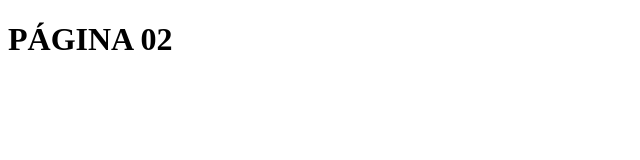
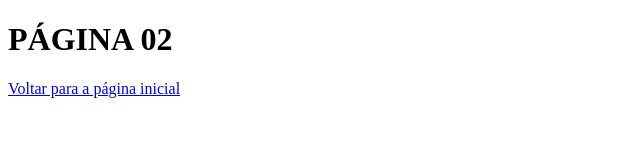
Before and after one commit to antoniobadaro/projeto-android, a plain HTML site: page pag02.html in a window 1280 px wide. Shown: the whole page, without its empty margins (0-640 px from the left). Drawn offline with Linux system fonts and the light colour scheme.

Commit message:
atualização

```diff
--- a/pag02.html
+++ b/pag02.html
@@ -8,5 +8,6 @@
 </head>
 <body>
     <H1>PÁGINA 02</H1>
+    <p><a href="index.html">Voltar para a página inicial</a></p>
 </body>
 </html>
```
